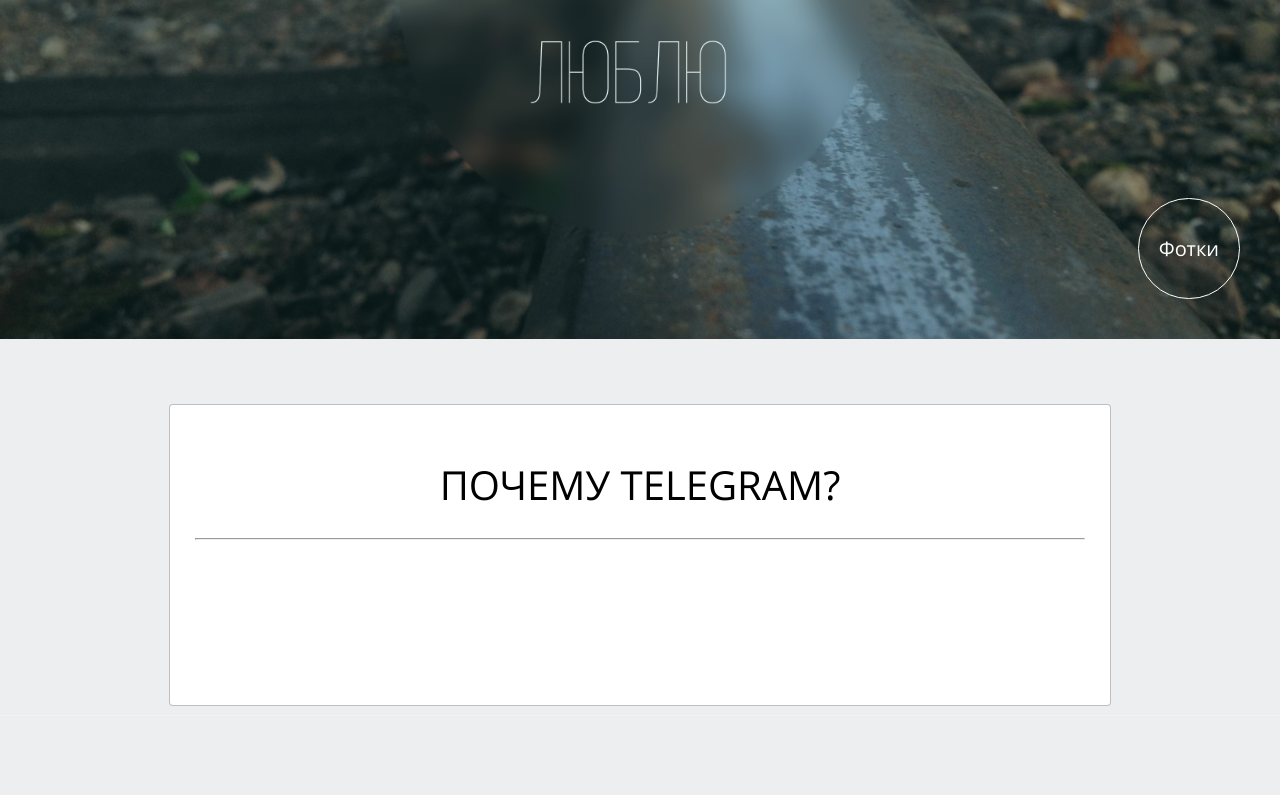
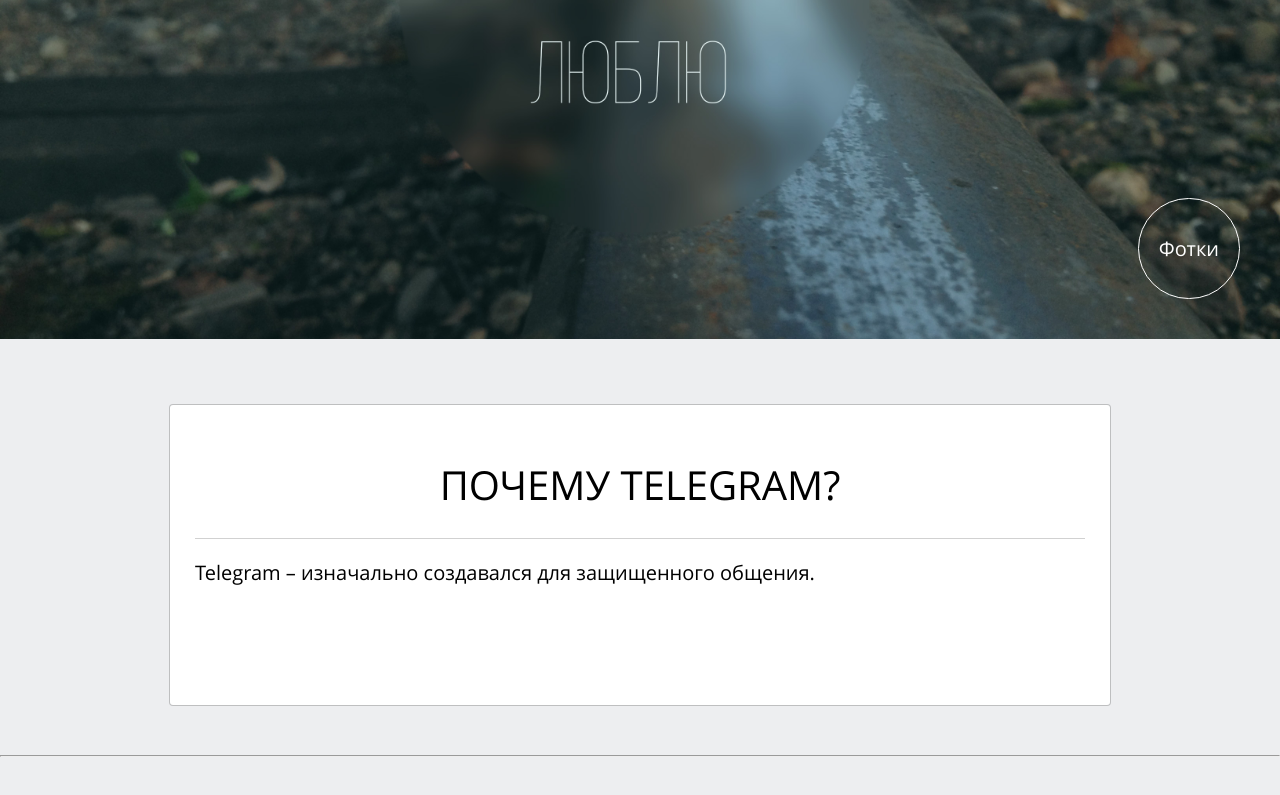
Before and after one commit to ascns/ascns.github.io, a plain HTML site: page index.html in a window 1280 px wide. Shown: the part 379-1174 px from the top of the page. Drawn offline with Linux system fonts and the light colour scheme.

Commit message:
first commit

```diff
--- a/css/style.css
+++ b/css/style.css
@@ -58,7 +58,7 @@ body {
 	padding: 25px 25px;
 	max-width: 940px;
 	bottom: 10px;
-	margin-bottom: 10px;
+	margin-bottom: 50px;
 
 }
 h1 {
@@ -83,7 +83,7 @@ p {
 }
 .hr1 {
 	border: none;
-	background-color: #f1f2f4;
+	background-color: #d1d1d1;
 	height: 1px;
 }
 .photo {
@@ -97,7 +97,7 @@ p {
     font-size: 20px;
     background: none;
     color: white;
-    transition: 0.35s;
+    transition: 0.6s;
     font-family: Open-Sans;
     text-decoration: none;
     display: inline-block;
--- a/index.html
+++ b/index.html
@@ -26,11 +26,11 @@
 	<!--Блоки Блога-->
 	<div class="cont">
 	<h1>Почему Telegram?</h1>
-	<hr class="qwe">
-	<p></p>
+	<hr class="hr1">
+	<p>Telegram – изначально создавался для защищенного общения.</p>
 	</div>
 	<div class="about_site">
-	<hr class="hr1">
+	<hr >
 	</div>
 </body>
 </html>
```
